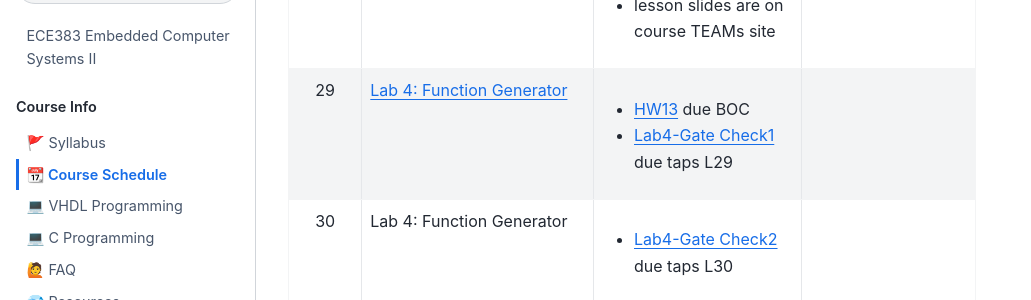
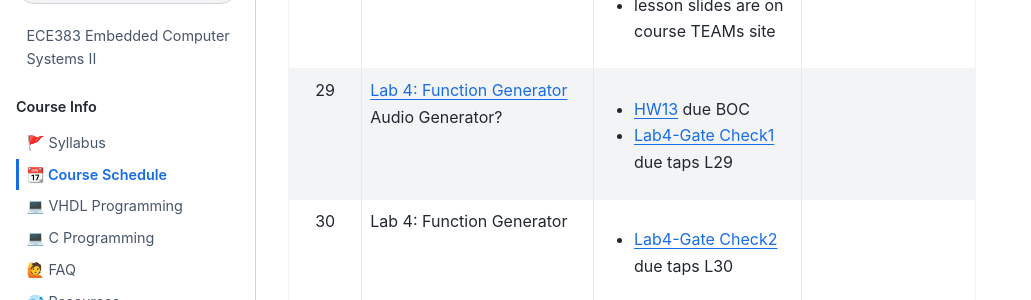
Before and after one commit to USAFA-ECE/ece383, a Jupyter Book: the page built from book/schedule.md, in a window 1280 px wide and 900 px high, scrolled down 3953 px. Shown: the part 153-453 px from the top of the window, without its empty margins (0-1031 px from the left). Built offline with Jupyter Book 1.0.4 settings and Sphinx 7.4.7 and the Sphinx Book theme 1.1.4, drawn with Linux system fonts in a browser that asks for light colours; pages that are not in the unit, such as notebooks, are missing from menus.

Commit message:
Update schedule.md

```diff
--- a/book/schedule.md
+++ b/book/schedule.md
@@ -35,7 +35,7 @@ This schedule is subject to change as appropriate.
 | 26     | Lab 3: Oscilloscope Control | <ul><li>[Lab3-Functionality](Assignments/lab3.md) due taps </li></ul>  |       |
 | 27     | Direct Digital Synthesis    | <ul><li>[Lab3-README](Assignments/lab3.md) due BOC</li><li>[Lab 5: Final Project Proposal](Assignments/project.md) due taps</li><li>read [L27_notes](Lectures/lecture27.md) </li><li>lesson slides are on course TEAMs site</li></ul>  |        |
 | 28     | Direct Digital Synthesis    | <ul><li>[HW12](Assignments/homework12.md) due BOC</li><li>read [L28_notes](Lectures/lecture28.md) </li><li> lesson slides are on course TEAMs site</li></ul>  |        |
-| 29     | [Lab 4: Function Generator](Assignments/lab4.md) | <ul><li>[HW13](Assignments/homework13.md) due BOC </li><li>[Lab4-Gate Check1](Assignments/lab4.md) due taps L29</li></ul> |        |
+| 29     | [Lab 4: Function Generator](Assignments/lab4.md) Audio Generator? | <ul><li>[HW13](Assignments/homework13.md) due BOC </li><li>[Lab4-Gate Check1](Assignments/lab4.md) due taps L29</li></ul> |        |
 | 30     | Lab 4: Function Generator | <ul><li>[Lab4-Gate Check2](Assignments/lab4.md) due taps L30</li></ul> |        |
 | 31     | Lab 4: Function Generator | <ul><li>[Lab4-Functionality](Assignments/lab4.md) due taps L31</li></ul> |        |
 | 32     | GR2  |   GR2                   | GR2  |
```
